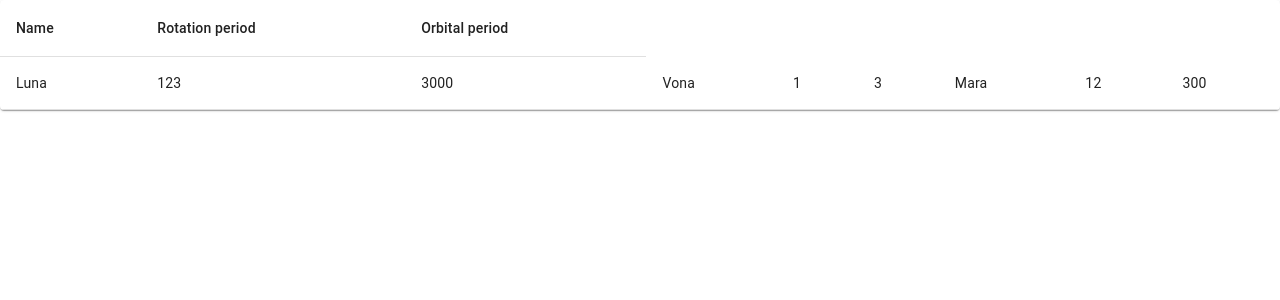
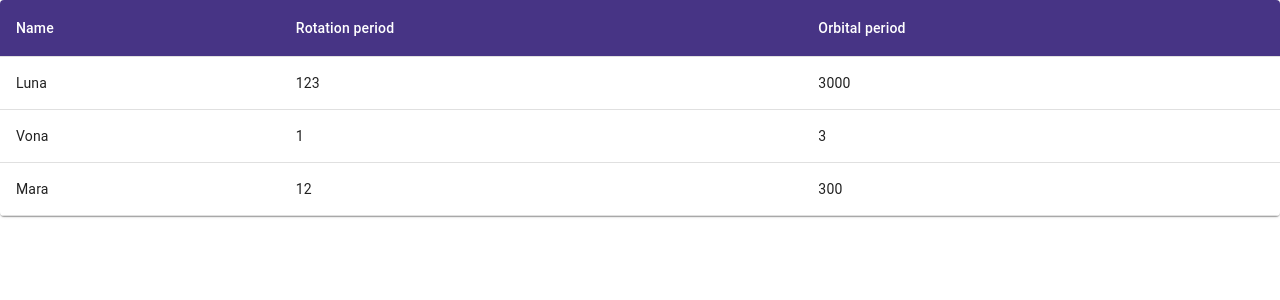
Before and after one commit to nbaiba/Planet-Table, a React (Create React App) app: page / in a window 1280 px wide. Shown: the top 300 px of the page. Built offline with nearby package versions, Linux system fonts and the light colour scheme; no server answers.

Commit message:
table fixed

```diff
--- a/src/App.js
+++ b/src/App.js
@@ -51,6 +51,11 @@ function App() {
 
   const { getTableProps, getTableBodyProps, headerGroups, rows, prepareRow } = useTable({columns, data: planets})
 
+  const planetsData = useMemo(() => [...data], [data])
+  const planetsColumns = useMemo(() => data[0], [data])
+
+  console.log(data)
+
   useEffect(() => {
     fetch('https://swapi.dev/api/planets')
       .then(response => {
@@ -60,7 +65,7 @@ function App() {
         throw response
       })
       .then(data => {
-        setData(data)
+        setData(data.results)
       })
       .catch(error => {
         console.error('Error fetching data: ', error)
@@ -74,11 +79,11 @@ function App() {
   return (
          <TableContainer component={Paper}>
            <Table {...getTableProps}>
-              <TableHead>
+              <TableHead >
                 {headerGroups.map((headerGroup) => (
                   <TableRow {...headerGroup.getHeaderGroupProps()}>
                     {headerGroup.headers.map((column) => (
-                      <TableCell {...column.getHeaderProps()}>
+                      <TableCell style={{backgroundColor:'#473485', color: 'white'}}  {...column.getHeaderProps()}>
                           {column.render('Header')}
                       </TableCell>
                     ))}
@@ -88,11 +93,15 @@ function App() {
               <TableBody {...getTableBodyProps()}>
                 {rows.map(row => {
                   prepareRow(row)
-                  return row.cells.map((cell, index) => (
-                    <TableCell {...cell.getCellProps()}>
-                      {cell.render('Cell')}
-                    </TableCell>
-                  ))
+                    return (
+                      <TableRow {...row.getRowProps()}>
+                        {row.cells.map((cell, index) => (
+                            <TableCell {...cell.getCellProps()}>
+                              {cell.render('Cell')}
+                            </TableCell>
+                        ))}
+                      </TableRow>
+                    )
                 })}
               </TableBody>
            </Table>
```
